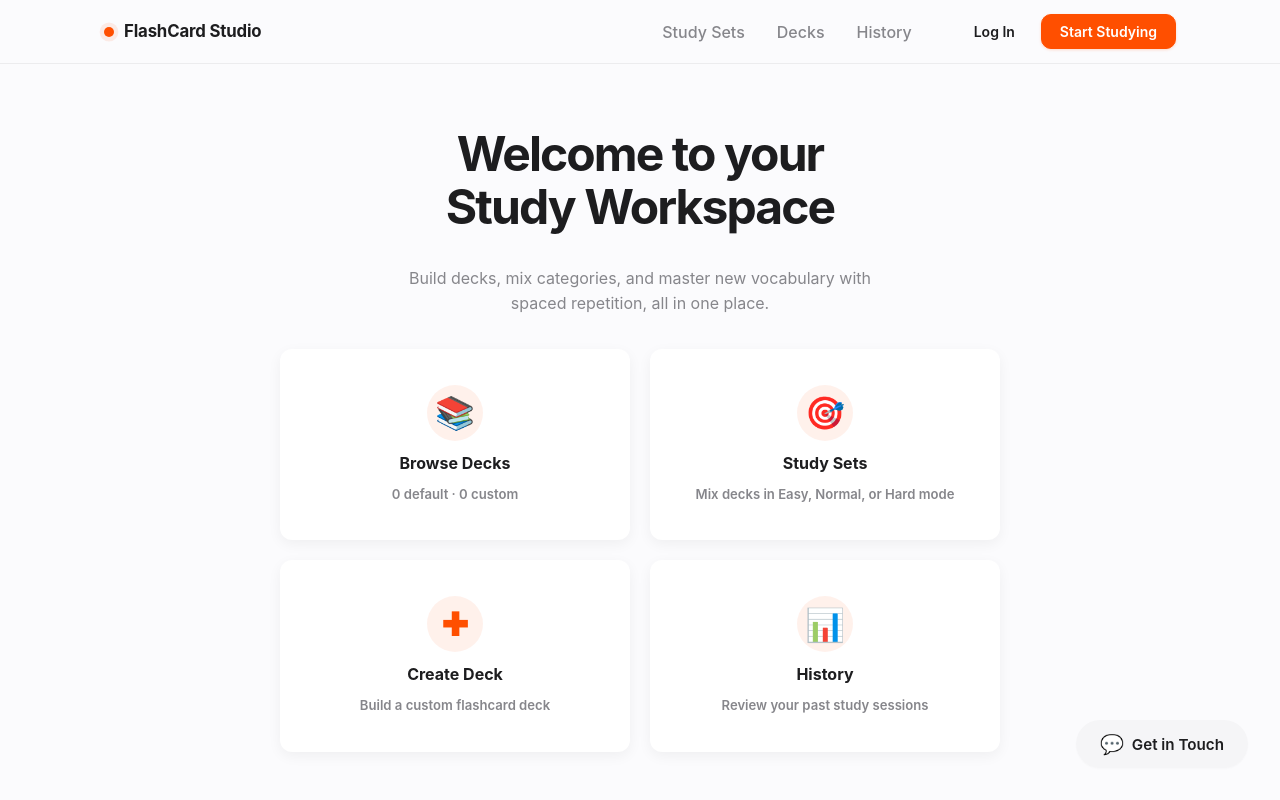
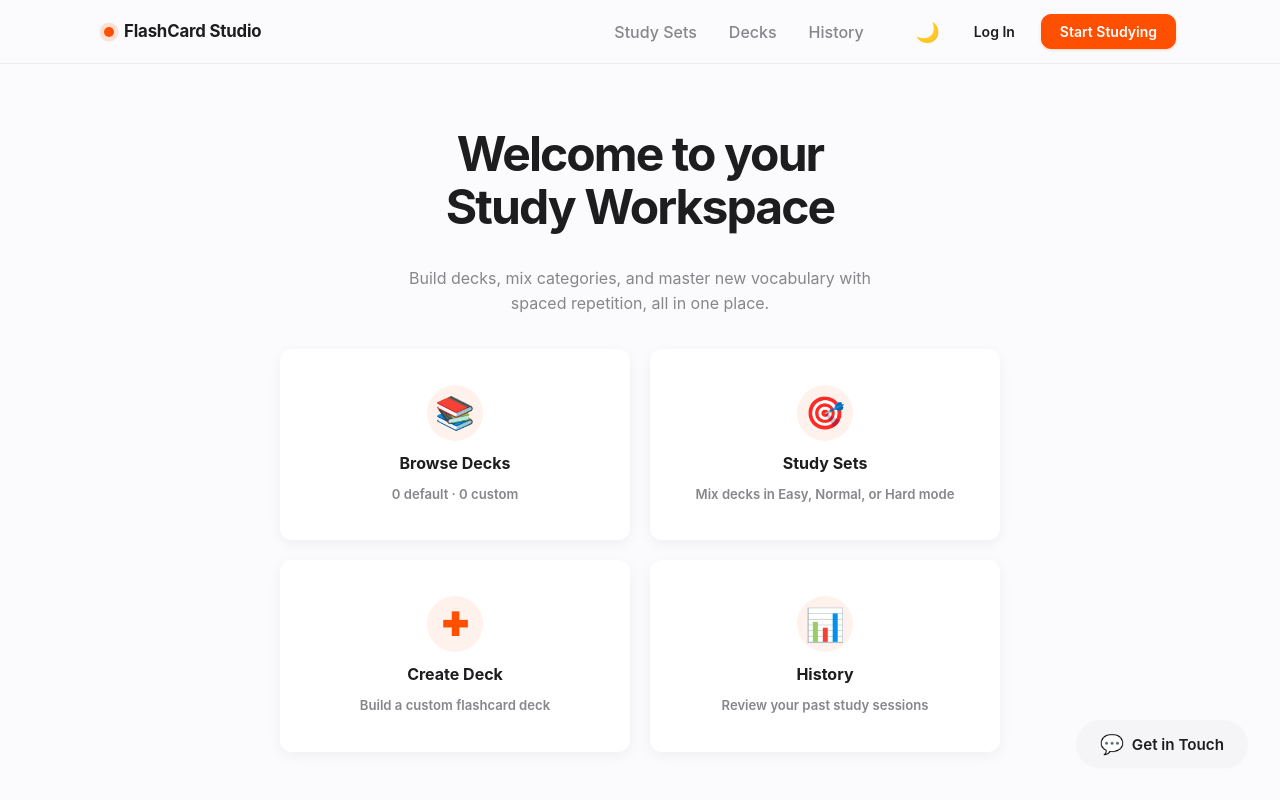
Before and after one commit to TrgSonVu33/FlashCard_Studio, a React (Vite) app: page / in a window 1280 px wide. Shown: the top 800 px of the page. Built offline with nearby package versions, Linux system fonts and the light colour scheme; no server answers; the database is empty.

Commit message:
Update DarkMode Option

```diff
--- a/src/assets/styles/App.css
+++ b/src/assets/styles/App.css
@@ -108,7 +108,7 @@
   transition: all 0.2s ease;
 }
 .dashboard-card:hover .dashboard-card-icon {
-  background: rgba(255, 79, 0, 0.12);
+  background: var(--accent-bg);
 }
 .dashboard-card-title {
   font-size: 1rem;
@@ -182,8 +182,8 @@
 .finish-session-btn {
   padding: 10px 28px;
   border-radius: var(--radius-full);
-  background: #E8F5E9;
-  color: #248A3D;
+  background: var(--success-bg);
+  color: var(--success);
   border: none;
   font-weight: 600;
   font-size: 0.95rem;
@@ -191,7 +191,8 @@
   cursor: pointer;
 }
 .finish-session-btn:hover {
-  background: #D4EDDA;
+  background: var(--success-bg);
+  filter: brightness(0.95);
   transform: translateY(-1px);
 }
 .finish-session-btn:active {
@@ -208,11 +209,11 @@
   font-weight: 600;
   cursor: pointer;
   border: none;
-  box-shadow: 0 4px 14px rgba(255, 79, 0, 0.3);
+  box-shadow: 0 4px 14px var(--accent-border);
   transition: all 0.2s ease;
   &:hover {
     background: var(--btn-primary-hover);
-    box-shadow: 0 6px 20px rgba(255, 79, 0, 0.4);
+    box-shadow: 0 6px 20px var(--accent-border);
     transform: translateY(-2px);
   }
   &:active {
--- a/src/assets/styles/index.css
+++ b/src/assets/styles/index.css
@@ -49,6 +49,47 @@
     font-size: 15px;
   }
 }
+
+[data-theme='dark'] {
+  --bg: #0f172a;
+  --bg-card: #1e293b;
+  --bg-hover: #334155;
+  --bg-elevated: #1e293b;
+
+  --text-h: #f8fafc;
+  --text: #cbd5e1;
+  --text-p: #94a3b8;
+  --text-inverse: #0f172a;
+
+  --accent: #FF6A22;
+  --accent-hover: #FF854A;
+  --accent-bg: rgba(255, 106, 34, 0.15);
+  --accent-border: rgba(255, 106, 34, 0.3);
+
+  --border: rgba(255, 255, 255, 0.1);
+  --border-strong: rgba(255, 255, 255, 0.15);
+
+  --success: #22c55e;
+  --success-bg: rgba(34, 197, 94, 0.15);
+  --danger: #ef4444;
+  --danger-bg: rgba(239, 68, 68, 0.15);
+
+  --btn-primary-bg: #FF6A22;
+  --btn-primary-hover: #FF854A;
+  --btn-primary-text: #ffffff;
+
+  --btn-secondary-bg: #334155;
+  --btn-secondary-hover: #475569;
+  --btn-secondary-text: #f8fafc;
+
+  --btn-ghost-text: #f8fafc;
+  --btn-ghost-hover: rgba(255, 255, 255, 0.08);
+}
+
+body, .dashboard-card, .deck-card, .flashcard-container, .flashcard-front, .flashcard-back, .history-item, button, input, select {
+  transition: background-color 0.3s ease, color 0.3s ease, border-color 0.3s ease, box-shadow 0.3s ease;
+}
+
 *,
 *::before,
 *::after {
--- a/src/components/layout/Navbar/Navbar.css
+++ b/src/components/layout/Navbar/Navbar.css
@@ -5,7 +5,7 @@
   z-index: 100;
   width: 100%;
   height: 64px;
-  background: rgba(251, 251, 253, 0.92);
+  background: color-mix(in srgb, var(--bg) 92%, transparent);
   backdrop-filter: blur(12px);
   -webkit-backdrop-filter: blur(12px);
   border-bottom: 1px solid var(--border);
@@ -34,8 +34,8 @@
   animation: pulse-dot 2.5s ease-in-out infinite;
 }
 @keyframes pulse-dot {
-  0%, 100% { box-shadow: 0 0 0 3px rgba(255, 79, 0, 0.12); }
-  50% { box-shadow: 0 0 0 6px rgba(255, 79, 0, 0.06); }
+  0%, 100% { box-shadow: 0 0 0 3px var(--accent-bg); }
+  50% { box-shadow: 0 0 0 6px var(--accent-border); }
 }
 .navbar-title {
   font-size: 1.05rem;
@@ -99,12 +99,12 @@
   background: var(--btn-primary-bg);
   color: var(--btn-primary-text);
   border: 1px solid var(--btn-primary-bg);
-  box-shadow: 0 1px 3px rgba(255, 79, 0, 0.2);
+  box-shadow: 0 1px 3px var(--accent-border);
 }
 .navbar-btn--primary:hover {
   background: var(--btn-primary-hover);
   border-color: var(--btn-primary-hover);
-  box-shadow: 0 2px 8px rgba(255, 79, 0, 0.3);
+  box-shadow: 0 2px 8px var(--accent-border);
   transform: translateY(-1px);
 }
 .navbar-btn--primary:active {
@@ -171,7 +171,7 @@
     right: 0;
     flex-direction: column;
     gap: 0;
-    background: rgba(251, 251, 253, 0.98);
+    background: color-mix(in srgb, var(--bg) 98%, transparent);
     backdrop-filter: blur(16px);
     -webkit-backdrop-filter: blur(16px);
     border-bottom: 1px solid var(--border);
--- a/src/components/layout/Navbar/Navbar.jsx
+++ b/src/components/layout/Navbar/Navbar.jsx
@@ -1,4 +1,5 @@
 import { useState } from 'react';
+import { useTheme } from '@/hooks';
 import './navbar.css';
 
 /**
@@ -12,6 +13,7 @@ import './navbar.css';
 export default function Navbar({ onNavClick, currentView }) {
   // State quản lý trạng thái mở/đóng của menu thả xuống trên giao diện điện thoại di động
   const [menuOpen, setMenuOpen] = useState(false);
+  const { theme, toggleTheme } = useTheme();
 
   /**
    * Hàm xử lý chung khi người dùng click vào một mục trên Navbar.
@@ -91,6 +93,15 @@ export default function Navbar({ onNavClick, currentView }) {
 
           {/* CÁC NÚT HÀNH ĐỘNG (Call-to-Action) */}
           <div className="navbar-actions">
+            <button
+              onClick={toggleTheme}
+              className="navbar-btn navbar-btn--ghost theme-toggle-btn"
+              aria-label="Toggle Dark Mode"
+              style={{ fontSize: '1.2rem', padding: '8px', display: 'flex', alignItems: 'center', justifyContent: 'center' }}
+            >
+              {theme === 'dark' ? '☀️' : '🌙'}
+            </button>
+
             {/* Nút Log In: Hiện tại là giao diện tĩnh (mockup), chưa có logic xử lý đăng nhập */}
             <button className="navbar-btn navbar-btn--ghost" id="nav-login-btn">
               Log In
--- a/src/components/shared/ContactDropdown/ContactDropdown.css
+++ b/src/components/shared/ContactDropdown/ContactDropdown.css
@@ -29,7 +29,7 @@
 .contact-toggle-btn--active {
   background: var(--accent);
   color: var(--text-inverse);
-  box-shadow: 0 4px 12px rgba(255, 79, 0, 0.2);
+  box-shadow: 0 4px 12px var(--accent-border);
 }
 .contact-toggle-icon {
   font-size: 1.2rem;
@@ -111,12 +111,12 @@
   border: none;
   border-radius: var(--radius-full);
   cursor: pointer;
-  box-shadow: 0 2px 8px rgba(255, 79, 0, 0.2);
+  box-shadow: 0 2px 8px var(--accent-border);
   transition: all 0.2s ease;
 }
 .contact-submit-btn:hover {
   background: var(--accent-hover);
-  box-shadow: 0 4px 12px rgba(255, 79, 0, 0.3);
+  box-shadow: 0 4px 12px var(--accent-border);
   transform: translateY(-1px);
 }
 .contact-submit-btn:active {
--- a/src/features/decks/CreateDeck/CreateDeck.css
+++ b/src/features/decks/CreateDeck/CreateDeck.css
@@ -76,7 +76,7 @@
   font-size: 0.85rem;
   font-weight: 500;
   border-radius: var(--radius-md);
-  border: 1px solid rgba(220, 38, 38, 0.15);
+  border: 1px solid var(--danger);
   margin-bottom: 16px;
 }
 .create-deck-field {
@@ -307,12 +307,12 @@
   background: var(--btn-primary-bg);
   color: var(--btn-primary-text);
   border: 1px solid var(--btn-primary-bg);
-  box-shadow: 0 1px 3px rgba(255, 79, 0, 0.2);
+  box-shadow: 0 1px 3px var(--accent-border);
 }
 .create-deck-btn--save:hover:not(:disabled) {
   background: var(--btn-primary-hover);
   border-color: var(--btn-primary-hover);
-  box-shadow: 0 3px 10px rgba(255, 79, 0, 0.25);
+  box-shadow: 0 3px 10px var(--accent-border);
   transform: translateY(-1px);
 }
 .create-deck-btn--save:active:not(:disabled) {
--- a/src/features/decks/deckSelect/deckSelect.jsx
+++ b/src/features/decks/deckSelect/deckSelect.jsx
@@ -1,4 +1,3 @@
-import { useState } from 'react';
 import './deckSelect.css';
 
 /**
--- a/src/features/study/AnswerCheck/AnswerCheck.css
+++ b/src/features/study/AnswerCheck/AnswerCheck.css
@@ -36,25 +36,25 @@
 
 .answerCheck-btn:hover {
   transform: translateY(-1px);
-  box-shadow: 0 2px 5px rgba(0,0,0,0.1);
+  box-shadow: var(--shadow-sm);
 }
 
 .answerCheck-btn-yes {
-  border-color: #16a34a;
-  color: #16a34a;
-  background: rgba(22, 163, 74, 0.05);
+  border-color: var(--success);
+  color: var(--success);
+  background: var(--success-bg);
 }
 .answerCheck-btn-yes:hover {
-  background: #16a34a;
-  color: #fff;
+  background: var(--success);
+  color: #ffffff;
 }
 
 .answerCheck-btn-no {
-  border-color: #dc2626;
-  color: #dc2626;
-  background: rgba(220, 38, 38, 0.05);
+  border-color: var(--danger);
+  color: var(--danger);
+  background: var(--danger-bg);
 }
 .answerCheck-btn-no:hover {
-  background: #dc2626;
-  color: #fff;
+  background: var(--danger);
+  color: #ffffff;
 }
--- a/src/features/study/ResultScreen/ResultScreen.css
+++ b/src/features/study/ResultScreen/ResultScreen.css
@@ -49,16 +49,16 @@
   font-weight: 600;
   border-radius: var(--radius-full);
   background: var(--accent);
-  color: #fff;
+  color: var(--text-inverse);
   border: none;
   cursor: pointer;
-  box-shadow: 0 4px 14px rgba(255, 79, 0, 0.25);
+  box-shadow: 0 4px 14px var(--accent-border);
   transition: all 0.2s ease;
 }
 .result-btn-primary:hover {
   background: var(--accent-hover);
   transform: translateY(-2px);
-  box-shadow: 0 6px 20px rgba(255, 79, 0, 0.3);
+  box-shadow: 0 6px 20px var(--accent-border);
 }
 .result-btn-secondary {
   padding: 12px 32px;
--- a/src/hooks/index.js
+++ b/src/hooks/index.js
@@ -1,3 +1,4 @@
 export * from './useDecks';
 export * from './useFlashCards';
 export * from './useHistory';
+export * from './useTheme';
--- /dev/null
+++ b/src/hooks/useTheme.js
@@ -0,0 +1,23 @@
+import { useState, useEffect } from 'react';
+
+export const useTheme = () => {
+  const [theme, setTheme] = useState(() => {
+    // 1. Kiểm tra trong local storage
+    const saved = localStorage.getItem('app-theme');
+    if (saved) return saved;
+    // 2. Dự phòng theo cài đặt hệ thống
+    return window.matchMedia('(prefers-color-scheme: dark)').matches ? 'dark' : 'light';
+  });
+
+  useEffect(() => {
+    // Áp dụng theme lên thẻ HTML gốc và lưu vào local storage
+    document.documentElement.setAttribute('data-theme', theme);
+    localStorage.setItem('app-theme', theme);
+  }, [theme]);
+
+  const toggleTheme = () => {
+    setTheme((prev) => (prev === 'light' ? 'dark' : 'light'));
+  };
+
+  return { theme, toggleTheme };
+};
```
